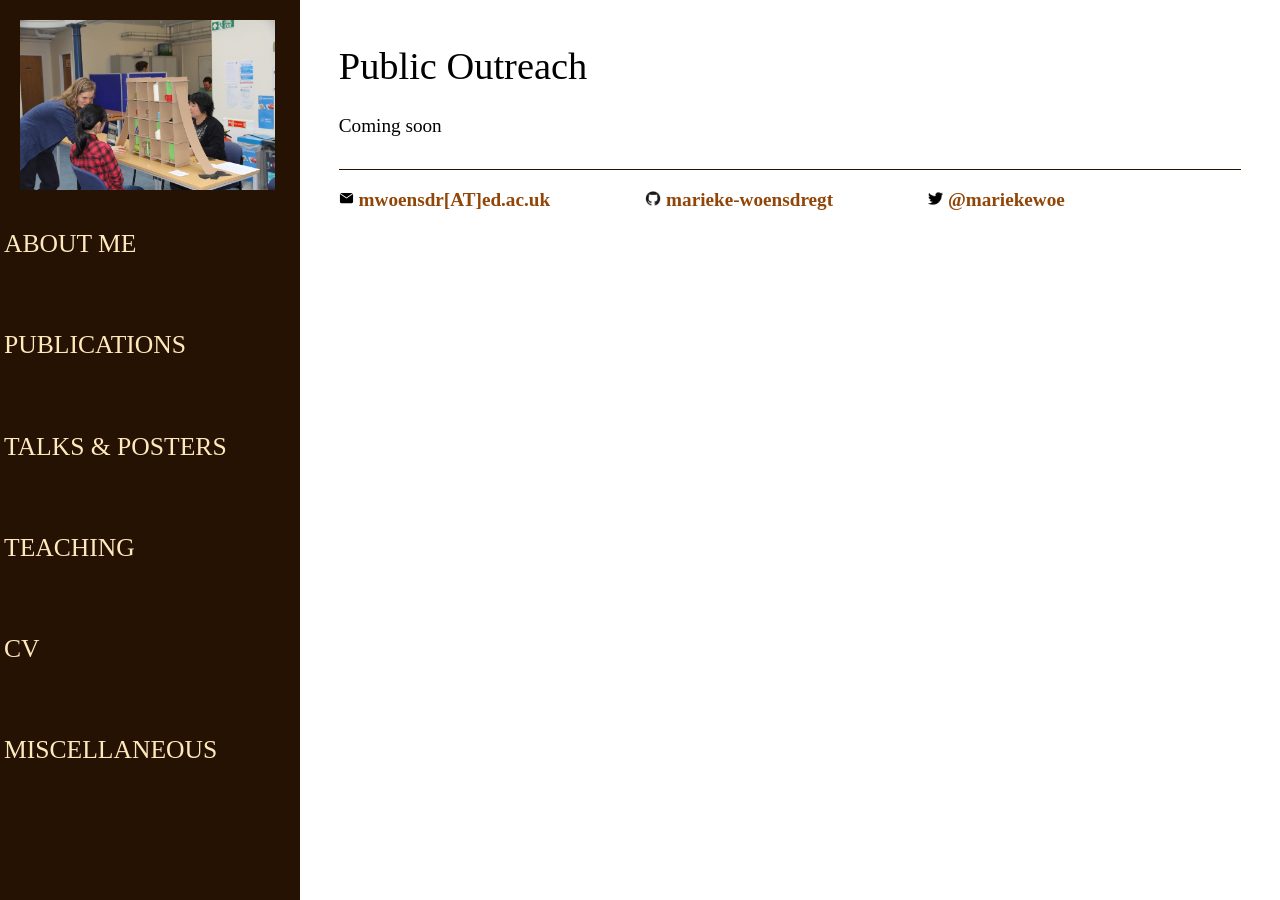
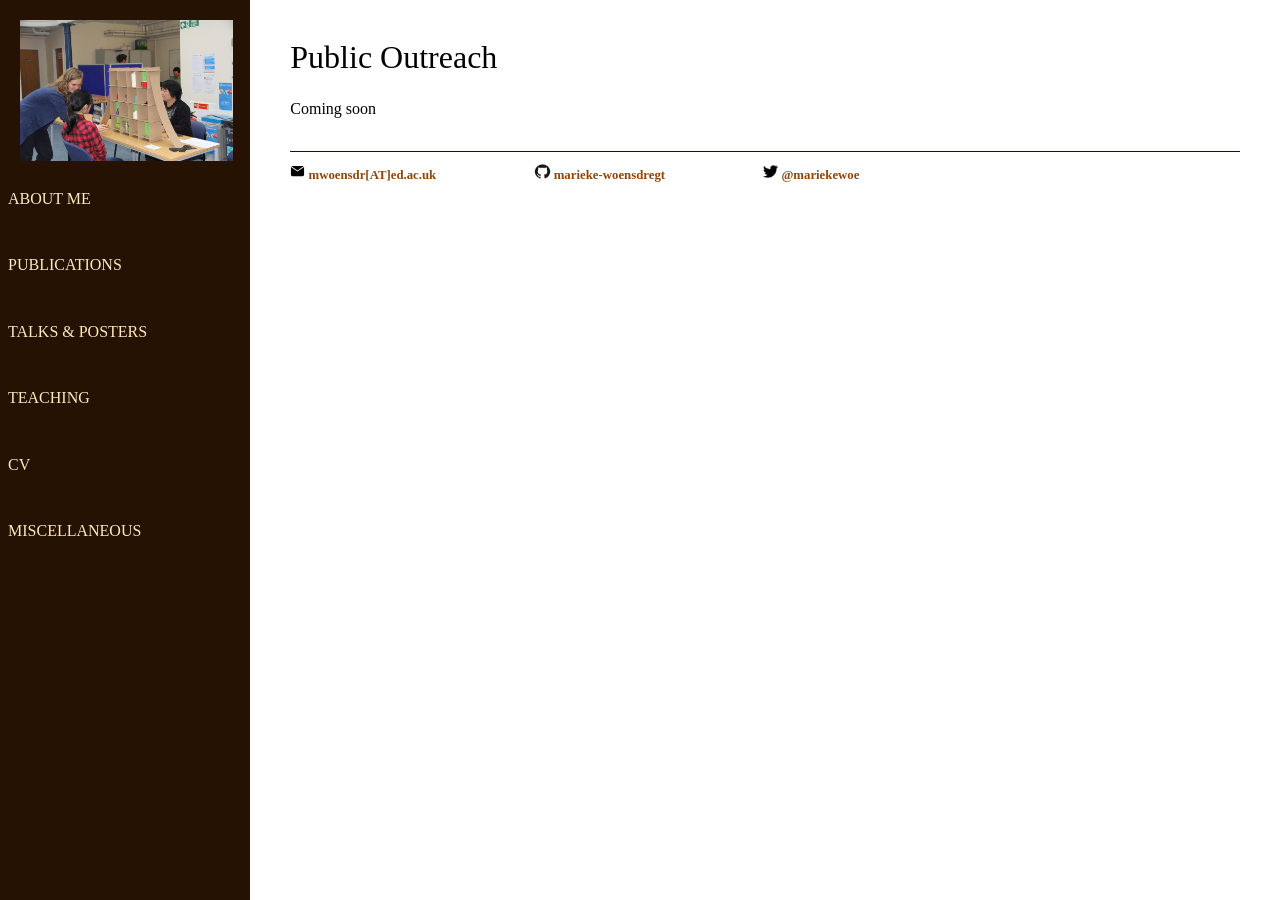
Before and after one commit to marieke-woensdregt/marieke-woensdregt.github.io, a Jekyll site: the page built from public_outreach/index.html, in a window 1280 px wide. Built offline with Jekyll 4.4.1, drawn with Linux system fonts in a browser that asks for light colours.

Commit message:
Update main.css

```diff
--- a/css/main.css
+++ b/css/main.css
@@ -38,27 +38,27 @@ a.menu {
     color: #BCA693;
 }
 h1 {
-  font-size: 3vw;
+  font-size: 2em;
   font-family:'Avenir Next';
   font-weight: normal;
 }
 h2 {
-  font-size: 2vw;
+  font-size: 1.5em;
   font-family:'Avenir Next';
   font-weight: normal;
 }
 h3 {
-  font-size: 1.5vw;
+  font-size: 1em;
   font-family:'Avenir Next';
 }
 h4 {
-  font-size: 2vw;
+  font-size: 1em;
   font-family:'Avenir Next';
   text-transform: uppercase;
   font-weight: normal;
 }
 p {
-    font-size: 1.5vw;
+    font-size: 1em;
     font-family:'Avenir Next';
     line-height: 1.4em;
     color: #000000;
@@ -70,12 +70,12 @@ p.small {
 }
 footer {
     border-top: 1px solid #251202;
-    font-size: 2vw;
+    font-size: 0.8em;
 }
 
 ul.posts {
     margin: 20px auto 40px;
-    font-size: 1.5vw;
+    font-size: 1.5em;
 }
 
 ul.posts li {
@@ -86,7 +86,7 @@ ul.posts li {
 /* The sidebar menu */
 .sidenav {
   height: 100%; /* Full-height: remove this if you want "auto" height */
-  width: 300px; /* Set the width of the sidebar */
+  width: 250px; /* Set the width of the sidebar */
   position: fixed; /* Fixed Sidebar (stay in place on scroll) */
   z-index: 1; /* Stay on top */
   top: 0; /* Stay at the top */
@@ -98,7 +98,7 @@ ul.posts li {
 
 /* The navigation menu links */
 .sidenav a {
-  padding: 1.5px 2px 1.5px 4px; /* padding order: top, right, bottom, left */
+  padding: 3px 4px 3px 8px; /* padding order: top, right, bottom, left */
   text-decoration: none;
   /* font-size: 25px; */
   color: #FFE8BC;
@@ -112,7 +112,7 @@ ul.posts li {
 
 /* Style page content */
 .main {
-  margin-left: 300px; /* Same as the width of the sidebar */
+  margin-left: 250px; /* Same as the width of the sidebar */
   padding: 0px 10px;
 }
 
```
